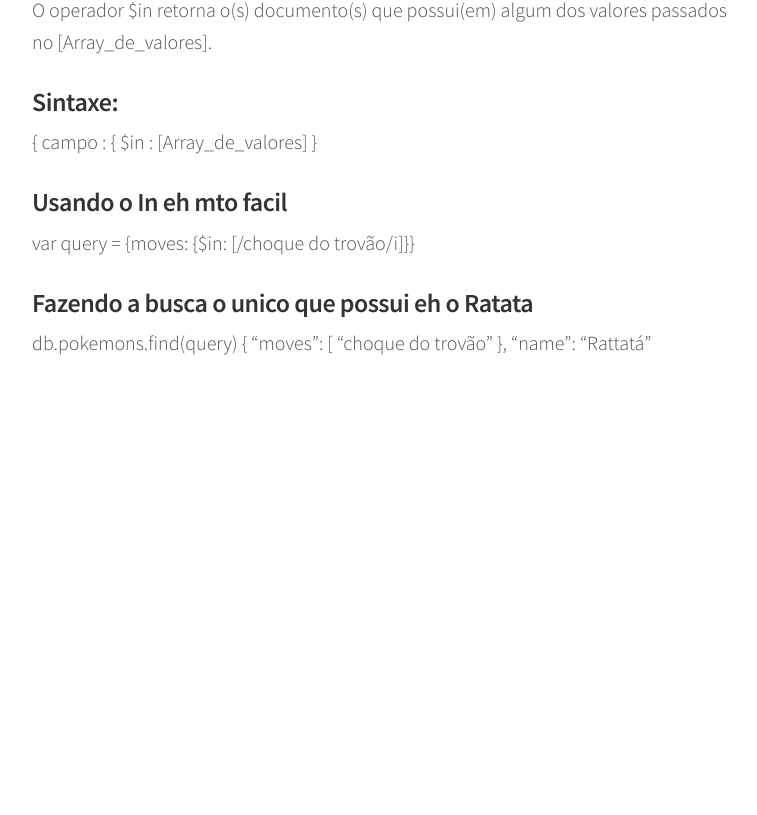
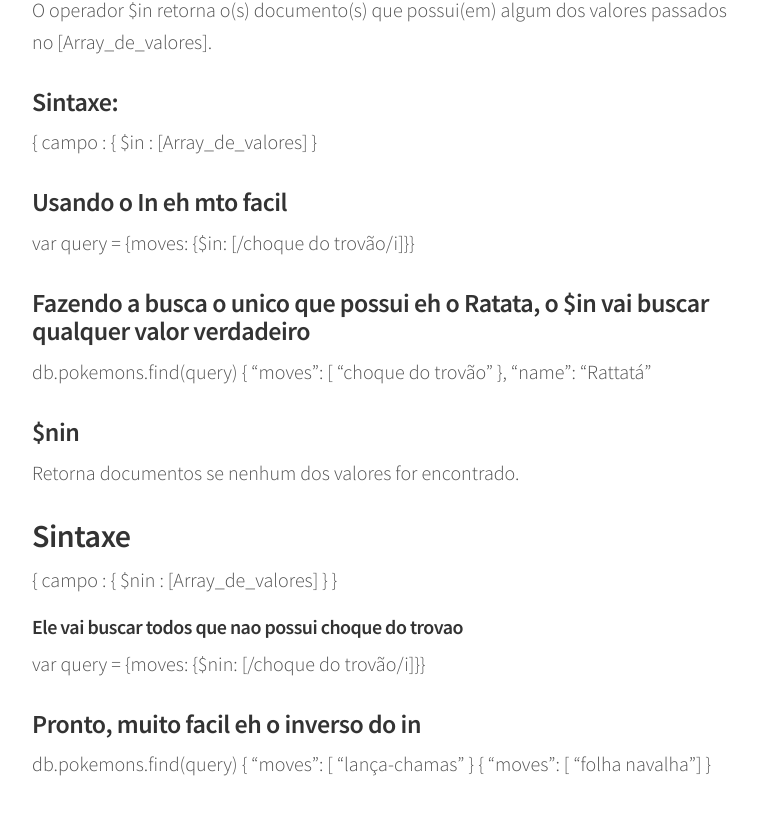
Before and after one commit to indrajithbandara/debug-blog, a Jekyll site: the page built from _posts/2016-05-14-mongodb.md, in a window 1280 px wide and 900 px high, scrolled down 15309 px. Shown: the top 815 px of the window, without its empty margins (248-1005 px from the left). Built offline with Jekyll 4.4.1, drawn with Linux system fonts in a browser that asks for light colours; comment, search, counter and statistics services are not loaded; before the commit the page ends 15788 px from its top, so only the background shows below that.

Commit message:
Subidinha da baea

```diff
--- a/_posts/2016-05-14-mongodb.md
+++ b/_posts/2016-05-14-mongodb.md
@@ -631,10 +631,29 @@ O operador $in retorna o(s) documento(s) que possui(em) algum dos valores passad
 ### Usando o In eh mto facil
 var query = {moves: {$in: [/choque do trovão/i]}}
 
-### Fazendo a busca o unico que possui eh o Ratata
+### Fazendo a busca o unico que possui eh o Ratata, o $in vai buscar qualquer valor verdadeiro
 db.pokemons.find(query)
 {
   "moves": [
   "choque do trovão"
 },
 "name": "Rattatá"
+
+### $nin
+Retorna documentos se nenhum dos valores for encontrado.
+
+## Sintaxe
+{ campo : { $nin : [Array_de_valores] } }
+
+#### Ele vai buscar todos que nao possui choque do trovao
+var query = {moves: {$nin: [/choque do trovão/i]}}
+
+### Pronto, muito facil eh o inverso do in
+db.pokemons.find(query)
+{
+  "moves": [
+    "lança-chamas"
+}
+{
+  "moves": [ "folha navalha"]
+}
```
